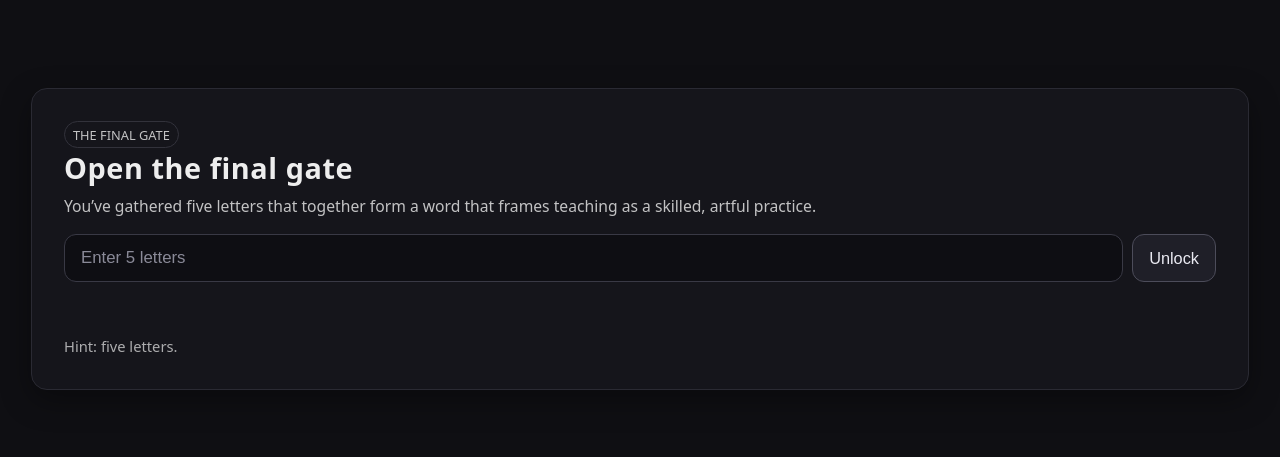
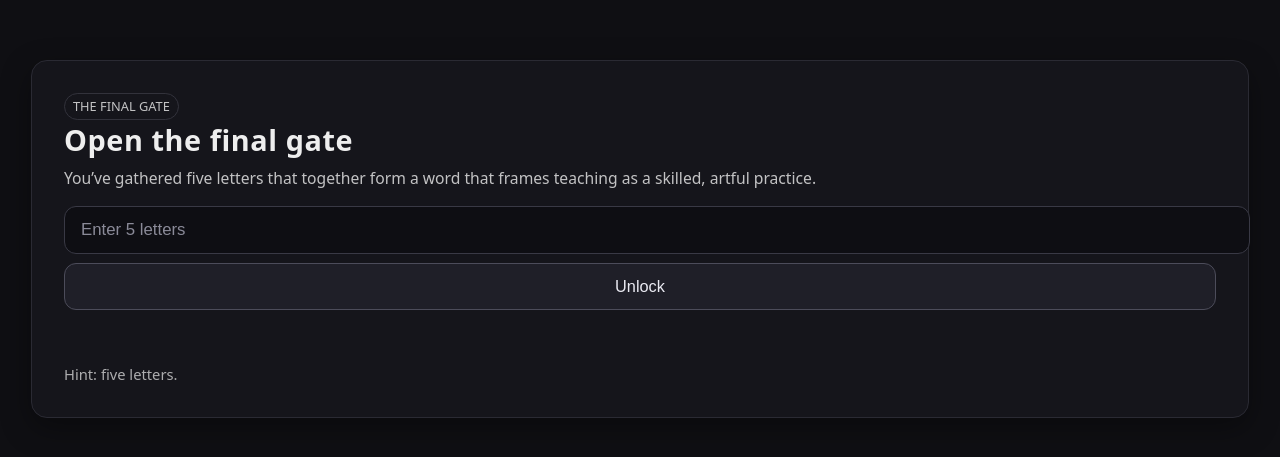
Before and after one commit to Vinnerx/upk, a plain HTML site: page index.html in a window 1280 px wide. Shown: the part 161-618 px from the top of the page. Drawn offline with Linux system fonts and the light colour scheme.

Commit message:
Update index.html
edited .gate

```diff
--- a/index.html
+++ b/index.html
@@ -18,9 +18,19 @@
   h1 { font-size:clamp(1.3rem, 3.8vw, 1.8rem); margin:0 0 .4rem 0; letter-spacing:.02em; }
   p  { margin:.5rem 0 0 0; line-height:1.5 }
   .hint { opacity:.8; font-size:.98rem }
-  .gate {
-    display:flex; gap:.6rem; margin-top:1rem;
-  }
+.gate {
+  display: block;
+  margin-top: 1rem;
+}
+  .gate input[type=text] {
+  display: block;
+  width: 100%;
+  margin-bottom: 0.6rem;
+}
+.gate button {
+  display: block;
+  width: 100%;
+}
   input[type=text]{
     flex:1; padding:.8rem 1rem; border-radius:12px; border:1px solid #393945; background:#0e0e13;
     color:#eaeaf2; font-size:1.05rem; outline:none;
```
